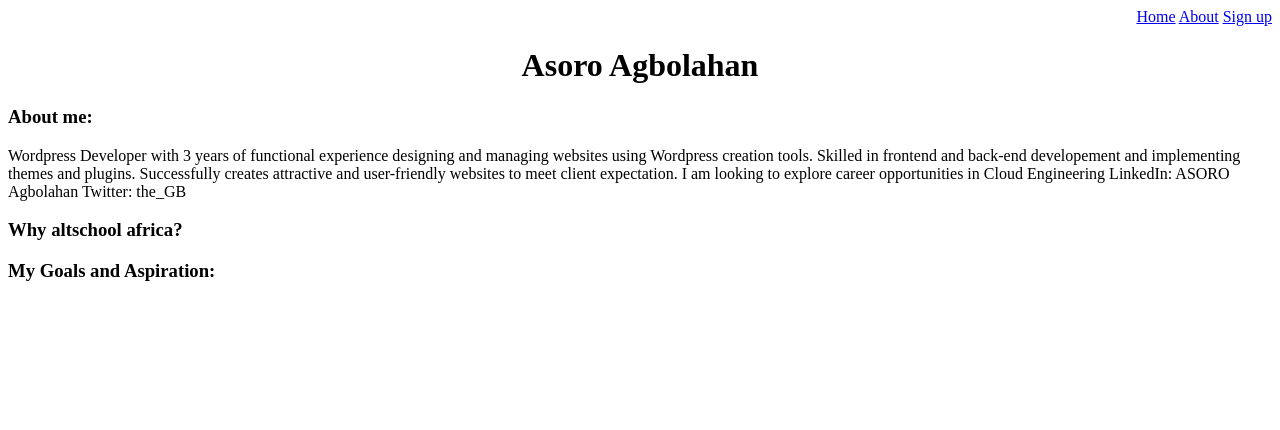
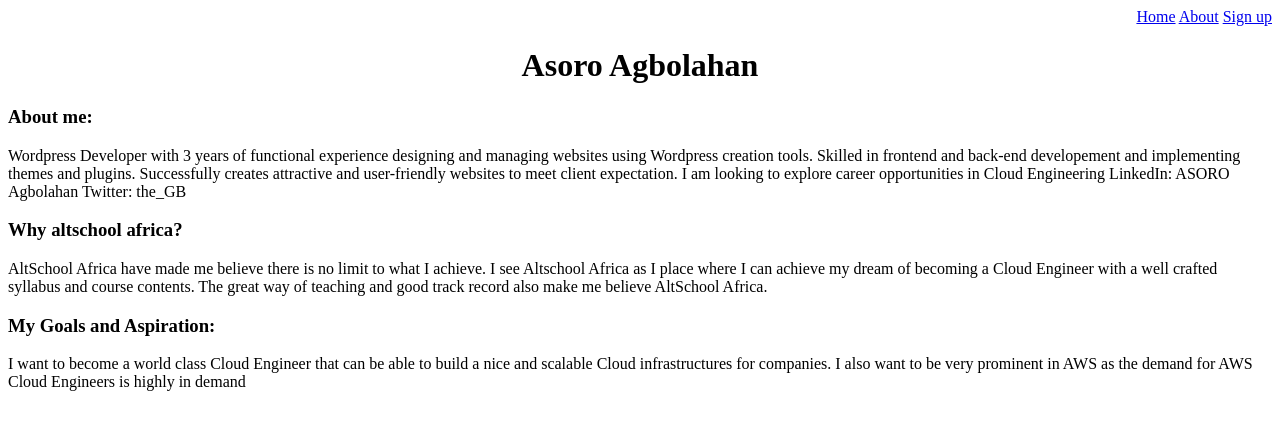
Before and after one commit to Agbolahan101/AltSchool-Assignment-1, a plain HTML site: page index.html in a window 1280 px wide. Drawn offline with Linux system fonts and the light colour scheme.

Commit message:
Update index.html

```diff
--- a/index.html
+++ b/index.html
@@ -32,7 +32,7 @@ Twitter: the_GB
         <section>
           <h1>Why altschool africa?</h1>
           <p>
-
+            AltSchool Africa have made me believe there is no limit to what I achieve. I see Altschool Africa as I place where I can achieve my dream of becoming a Cloud Engineer with a well crafted syllabus and course contents. The great way of teaching and good track record also make me believe AltSchool Africa.
           </p>
 
 
@@ -40,6 +40,7 @@ Twitter: the_GB
         <section>
           <h1>My Goals and Aspiration:</h1>
           <p>
+           I want to become a world class Cloud Engineer that can be able to build a nice and scalable Cloud infrastructures for companies. I also want to be very prominent in AWS as the demand for AWS Cloud Engineers is highly in demand
           </p>
         </section>
 
```
